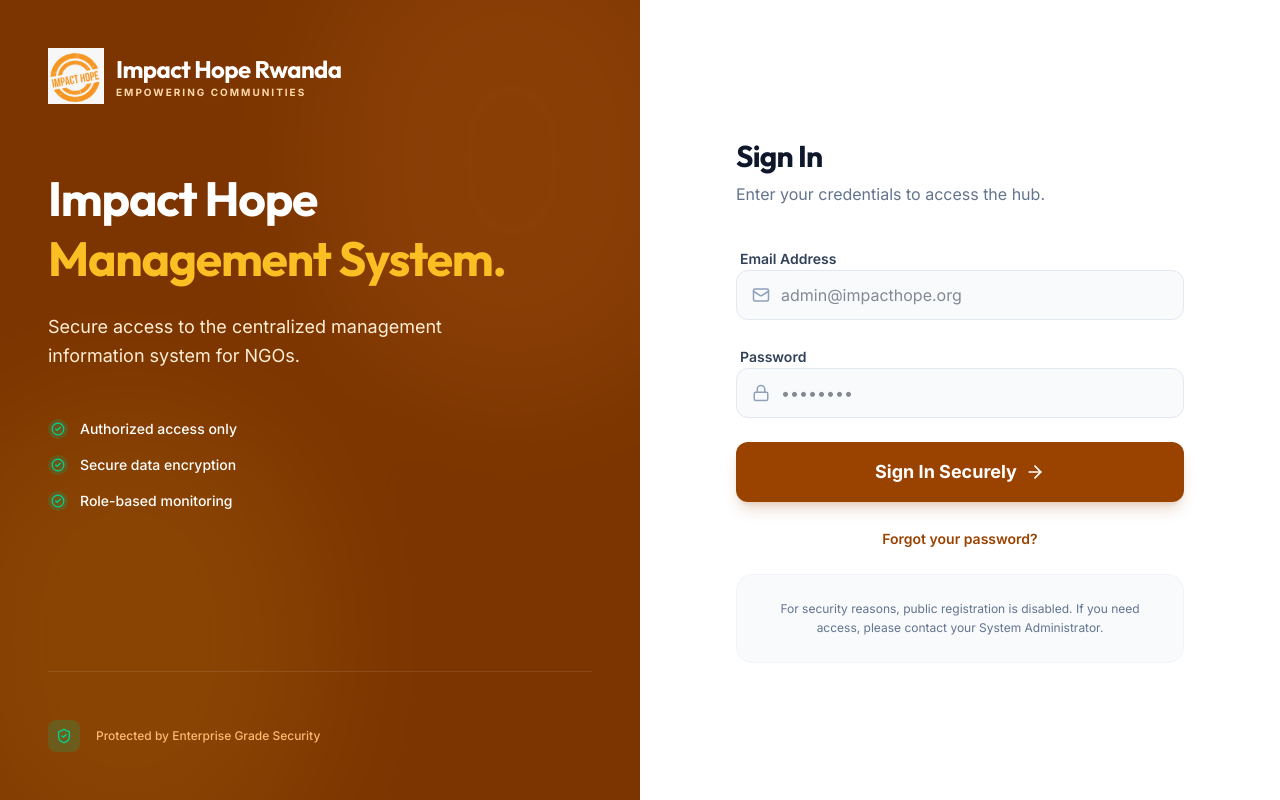
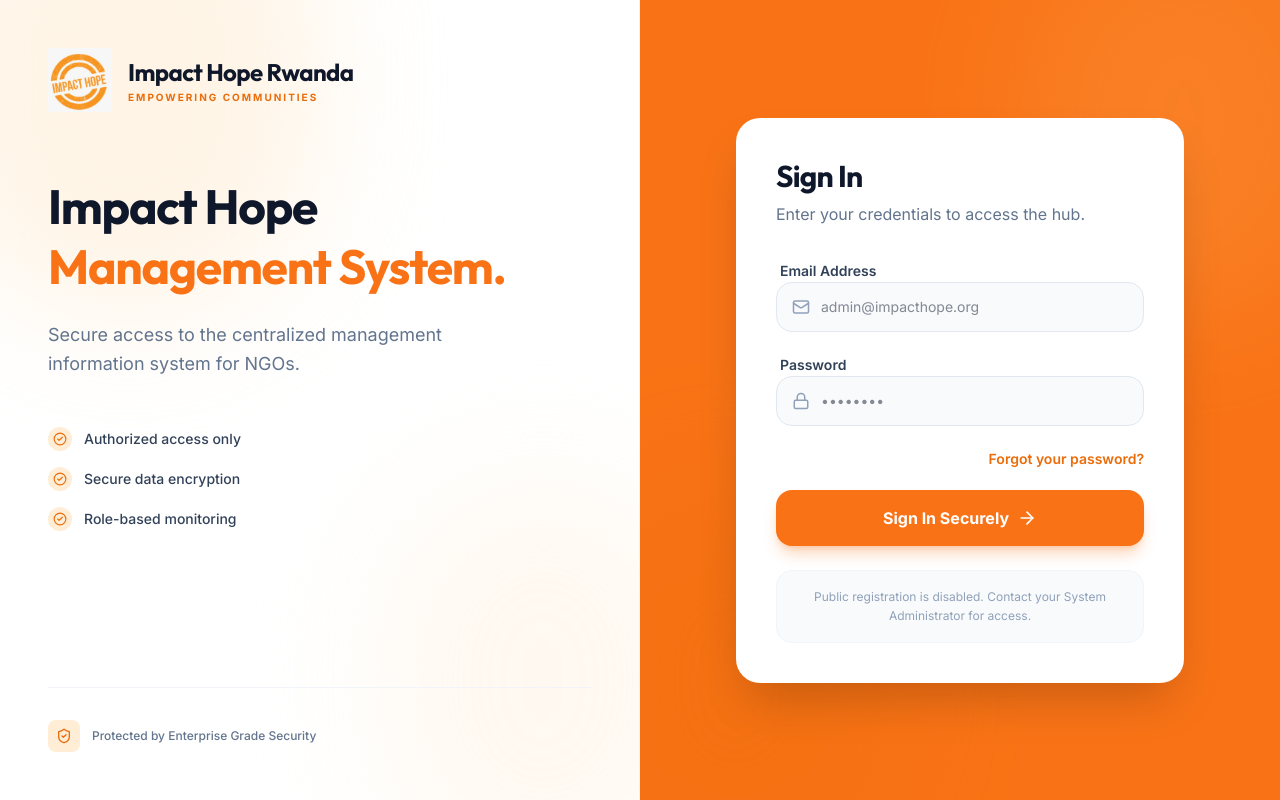
Before and after one commit to Manzi201/impacthoperwanda, a React (Vite) app: page /login in a window 1280 px wide. Built offline with nearby package versions, Linux system fonts and the light colour scheme.

Commit message:
feat: login page - white left side with branding, orange right side with form card

```diff
--- a/src/pages/Login.jsx
+++ b/src/pages/Login.jsx
@@ -35,19 +35,22 @@ const Login = () => {
 
   return (
     <div className="min-h-screen flex bg-white">
-      {/* Left Side - Branding & Info */}
-      <div className="hidden lg:flex lg:w-1/2 bg-primary-900 relative overflow-hidden flex-col justify-between p-12 text-white">
-        <div className="absolute top-0 left-0 w-full h-full opacity-10">
-          <div className="absolute top-[-10%] right-[-10%] w-[60%] h-[60%] rounded-full bg-primary-400 blur-3xl"></div>
-          <div className="absolute bottom-[-10%] left-[-10%] w-[60%] h-[60%] rounded-full bg-secondary-400 blur-3xl"></div>
+
+      {/* ── LEFT: White branding side ── */}
+      <div className="hidden lg:flex lg:w-1/2 bg-white relative overflow-hidden flex-col justify-between p-12 border-r border-slate-100">
+        {/* Subtle orange glow background */}
+        <div className="absolute inset-0 pointer-events-none">
+          <div className="absolute top-[-20%] left-[-10%] w-[60%] h-[60%] rounded-full bg-primary-100 blur-3xl opacity-60"></div>
+          <div className="absolute bottom-[-10%] right-[-10%] w-[50%] h-[50%] rounded-full bg-primary-50 blur-3xl opacity-80"></div>
         </div>
 
         <div className="relative z-10">
-          <div className="flex items-center gap-3 mb-16">
-            <img src={logo} alt="Impact Hope Rwanda" className="w-14 h-14 object-contain" />
+          {/* Logo */}
+          <div className="flex items-center gap-4 mb-16">
+            <img src={logo} alt="Impact Hope Rwanda" className="w-16 h-16 object-contain" />
             <div>
-              <h1 className="text-2xl font-display font-bold tracking-tight">Impact Hope Rwanda</h1>
-              <p className="text-[10px] uppercase tracking-[0.2em] text-primary-200 font-bold">Empowering Communities</p>
+              <h1 className="text-2xl font-display font-bold tracking-tight text-slate-900">Impact Hope Rwanda</h1>
+              <p className="text-[10px] uppercase tracking-[0.2em] text-primary-600 font-bold mt-0.5">Empowering Communities</p>
             </div>
           </div>
 
@@ -56,11 +59,11 @@ const Login = () => {
             animate={{ opacity: 1, x: 0 }}
             transition={{ delay: 0.2 }}
           >
-            <h2 className="text-5xl font-bold leading-tight mb-6">
+            <h2 className="text-5xl font-bold leading-tight mb-6 text-slate-900">
               Impact Hope <br />
-              <span className="text-secondary-400">Management System.</span>
+              <span className="text-primary-500">Management System.</span>
             </h2>
-            <p className="text-lg text-primary-100 max-w-md leading-relaxed mb-12">
+            <p className="text-lg text-slate-500 max-w-md leading-relaxed mb-12">
               Secure access to the centralized management information system for NGOs.
             </p>
 
@@ -70,8 +73,8 @@ const Login = () => {
                 'Secure data encryption',
                 'Role-based monitoring'
               ].map((text, i) => (
-                <div key={i} className="flex items-center gap-3 text-sm font-medium">
-                  <div className="w-5 h-5 rounded-full bg-emerald-500/20 flex items-center justify-center text-emerald-400">
+                <div key={i} className="flex items-center gap-3 text-sm font-medium text-slate-700">
+                  <div className="w-6 h-6 rounded-full bg-primary-100 flex items-center justify-center text-primary-600">
                     <CheckCircle2 size={14} />
                   </div>
                   <span>{text}</span>
@@ -81,27 +84,36 @@ const Login = () => {
           </motion.div>
         </div>
 
-        <div className="relative z-10 pt-12 border-t border-white/10 flex items-center gap-4">
-          <div className="w-8 h-8 rounded-lg bg-emerald-500/20 flex items-center justify-center text-emerald-400">
+        <div className="relative z-10 pt-8 border-t border-slate-100 flex items-center gap-3">
+          <div className="w-8 h-8 rounded-lg bg-primary-100 flex items-center justify-center text-primary-600">
             <ShieldCheck size={16} />
           </div>
-          <p className="text-xs text-primary-300 font-medium">Protected by Enterprise Grade Security</p>
+          <p className="text-xs text-slate-500 font-medium">Protected by Enterprise Grade Security</p>
         </div>
       </div>
 
-      {/* Right Side - Login Form */}
-      <div className="w-full lg:w-1/2 flex items-center justify-center p-8 md:p-12">
+      {/* ── RIGHT: Orange form side ── */}
+      <div className="w-full lg:w-1/2 flex items-center justify-center p-8 md:p-12 bg-primary-500 relative overflow-hidden">
+        {/* Subtle pattern overlay */}
+        <div className="absolute inset-0 pointer-events-none">
+          <div className="absolute top-[-10%] right-[-10%] w-[50%] h-[50%] rounded-full bg-primary-400 blur-3xl opacity-40"></div>
+          <div className="absolute bottom-[-10%] left-[-10%] w-[50%] h-[50%] rounded-full bg-primary-600 blur-3xl opacity-30"></div>
+        </div>
+
         <motion.div
           initial={{ opacity: 0, y: 20 }}
           animate={{ opacity: 1, y: 0 }}
-          className="w-full max-w-md"
+          className="w-full max-w-md relative z-10"
         >
-          <div className="lg:hidden flex items-center gap-3 mb-12">
-            <img src={logo} alt="Impact Hope" className="w-10 h-10 object-contain" />
-            <h1 className="text-xl font-bold text-slate-900">Impact Hope</h1>
+          {/* Mobile logo */}
+          <div className="lg:hidden flex items-center gap-3 mb-10">
+            <img src={logo} alt="Impact Hope" className="w-10 h-10 object-contain bg-white rounded-xl p-1" />
+            <h1 className="text-xl font-bold text-white">Impact Hope Rwanda</h1>
           </div>
 
-          <div className="mb-10">
+          {/* Form card */}
+          <div className="bg-white rounded-3xl shadow-2xl shadow-black/20 p-8 md:p-10">
+            <div className="mb-8">
               <h3 className="text-3xl font-bold text-slate-900 tracking-tight">Sign In</h3>
               <p className="text-slate-500 mt-2">Enter your credentials to access the hub.</p>
             </div>
@@ -112,22 +124,22 @@ const Login = () => {
                 animate={{ opacity: 1, scale: 1 }}
                 className="p-4 bg-rose-50 border border-rose-100 text-rose-600 rounded-xl mb-6 text-sm flex items-center gap-3"
               >
-              <div className="w-1.5 h-1.5 rounded-full bg-rose-600"></div>
+                <div className="w-1.5 h-1.5 rounded-full bg-rose-600 shrink-0"></div>
                 {error}
               </motion.div>
             )}
 
-          <form onSubmit={handleLogin} className="space-y-6">
+            <form onSubmit={handleLogin} className="space-y-5">
               <div className="space-y-2">
                 <label className="text-sm font-semibold text-slate-700 ml-1">Email Address</label>
                 <div className="relative group">
-                <div className="absolute inset-y-0 left-0 pl-4 flex items-center pointer-events-none text-slate-400 group-focus-within:text-primary-800 transition-colors">
+                  <div className="absolute inset-y-0 left-0 pl-4 flex items-center pointer-events-none text-slate-400 group-focus-within:text-primary-500 transition-colors">
                     <Mail size={18} />
                   </div>
                   <input
                     type="email"
                     required
-                  className="input-field pl-11"
+                    className="w-full pl-11 pr-4 py-3.5 bg-slate-50 border border-slate-200 rounded-2xl outline-none focus:bg-white focus:border-primary-400 focus:ring-4 focus:ring-primary-500/10 transition-all text-sm"
                     placeholder="admin@impacthope.org"
                     value={email}
                     onChange={(e) => setEmail(e.target.value)}
@@ -138,13 +150,13 @@ const Login = () => {
               <div className="space-y-2">
                 <label className="text-sm font-semibold text-slate-700 ml-1">Password</label>
                 <div className="relative group">
-                <div className="absolute inset-y-0 left-0 pl-4 flex items-center pointer-events-none text-slate-400 group-focus-within:text-primary-800 transition-colors">
+                  <div className="absolute inset-y-0 left-0 pl-4 flex items-center pointer-events-none text-slate-400 group-focus-within:text-primary-500 transition-colors">
                     <Lock size={18} />
                   </div>
                   <input
                     type="password"
                     required
-                  className="input-field pl-11"
+                    className="w-full pl-11 pr-4 py-3.5 bg-slate-50 border border-slate-200 rounded-2xl outline-none focus:bg-white focus:border-primary-400 focus:ring-4 focus:ring-primary-500/10 transition-all text-sm"
                     placeholder="••••••••"
                     value={password}
                     onChange={(e) => setPassword(e.target.value)}
@@ -152,10 +164,16 @@ const Login = () => {
                 </div>
               </div>
 
+              <div className="text-right">
+                <a href="/forgot-password" className="text-sm text-primary-600 hover:text-primary-700 font-semibold transition-colors">
+                  Forgot your password?
+                </a>
+              </div>
+
               <button
                 type="submit"
                 disabled={loading}
-              className="w-full btn-primary py-4 text-lg font-bold"
+                className="w-full py-4 bg-primary-500 hover:bg-primary-600 text-white rounded-2xl font-bold text-base shadow-lg shadow-primary-500/30 transition-all active:scale-95 flex items-center justify-center gap-2 disabled:opacity-60"
               >
                 {loading ? (
                   <div className="w-6 h-6 border-2 border-white/30 border-t-white rounded-full animate-spin"></div>
@@ -168,16 +186,11 @@ const Login = () => {
               </button>
             </form>
 
-          <div className="mt-6 text-center">
-            <a href="/forgot-password" className="text-sm text-primary-800 hover:text-primary-900 font-semibold transition-colors">
-              Forgot your password?
-            </a>
+            <div className="mt-6 p-4 bg-slate-50 rounded-2xl border border-slate-100">
+              <p className="text-xs text-slate-400 text-center leading-relaxed">
+                Public registration is disabled. Contact your System Administrator for access.
+              </p>
             </div>
-
-          <div className="mt-6 p-6 bg-slate-50 rounded-2xl border border-slate-100">
-            <p className="text-xs text-slate-500 text-center leading-relaxed">
-              For security reasons, public registration is disabled. If you need access, please contact your System Administrator.
-            </p>
           </div>
         </motion.div>
       </div>
```
Lines whose indentation alone changed are shown as unchanged.
